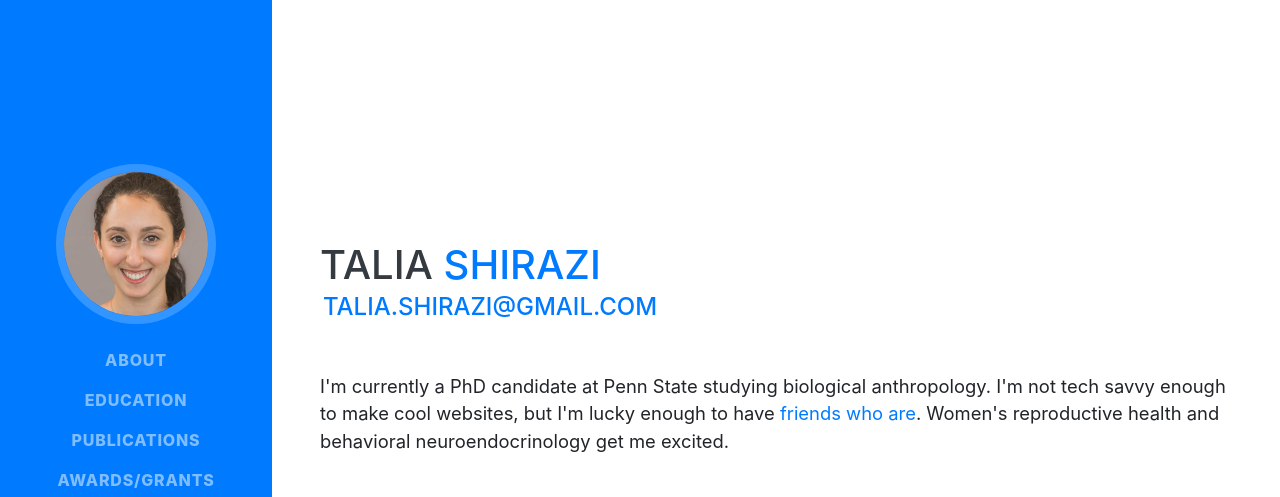
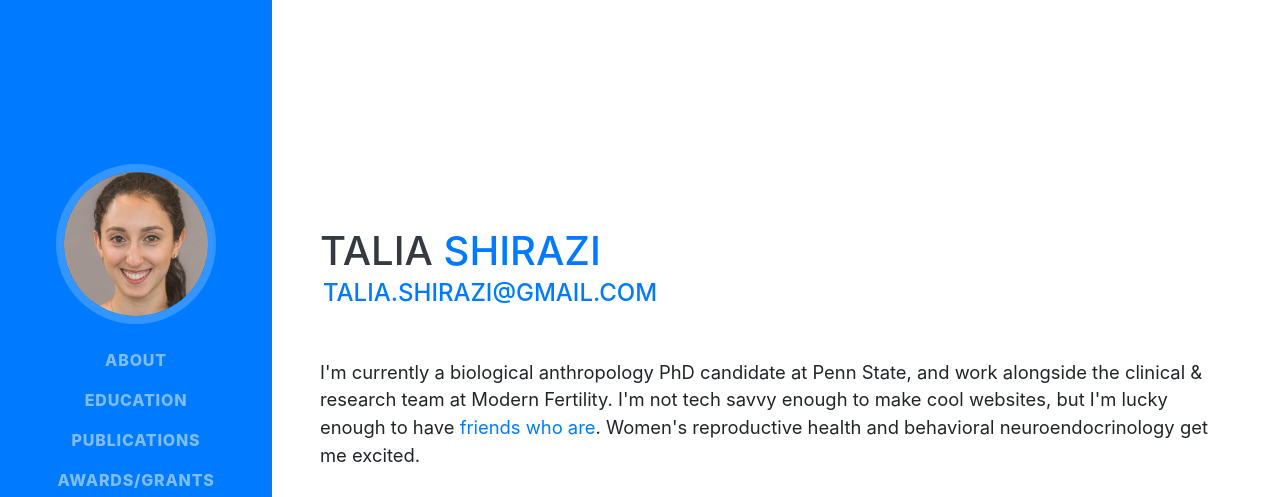
Before and after one commit to taliashirazi/taliashirazi.github.io, a website with bundled scripts: page index.html in a window 1280 px wide. Shown: the top 497 px of the page. Built offline with nearby package versions, Linux system fonts and the light colour scheme; a web font is replaced by a local one.

Commit message:
Update index.html

```diff
--- a/index.html
+++ b/index.html
@@ -72,7 +72,7 @@
         <div class="subheading mb-5" style="margin-left: 3px">
           <a href="mailto:talia.shirazi@gmail.com">talia.shirazi@gmail.com</a>
         </div>
-        <p class="lead mb-5">I'm currently a PhD candidate at Penn State studying biological anthropology. I'm not tech savvy enough to make cool websites, but I'm lucky enough to have <a href="https://berniemarger.com/" target="_blank">friends who are</a>. Women's reproductive health and behavioral neuroendocrinology get me excited.</p>
+        <p class="lead mb-5">I'm currently a biological anthropology PhD candidate at Penn State, and work alongside the clinical & research team at Modern Fertility. I'm not tech savvy enough to make cool websites, but I'm lucky enough to have <a href="https://berniemarger.com/" target="_blank">friends who are</a>. Women's reproductive health and behavioral neuroendocrinology get me excited.</p>
         <div class="social-icons">
           <a href="https://linkedin.com/in/talia-shirazi-b9a06985" target="_blank">
             <i class="fab fa-linkedin-in"></i>
```
